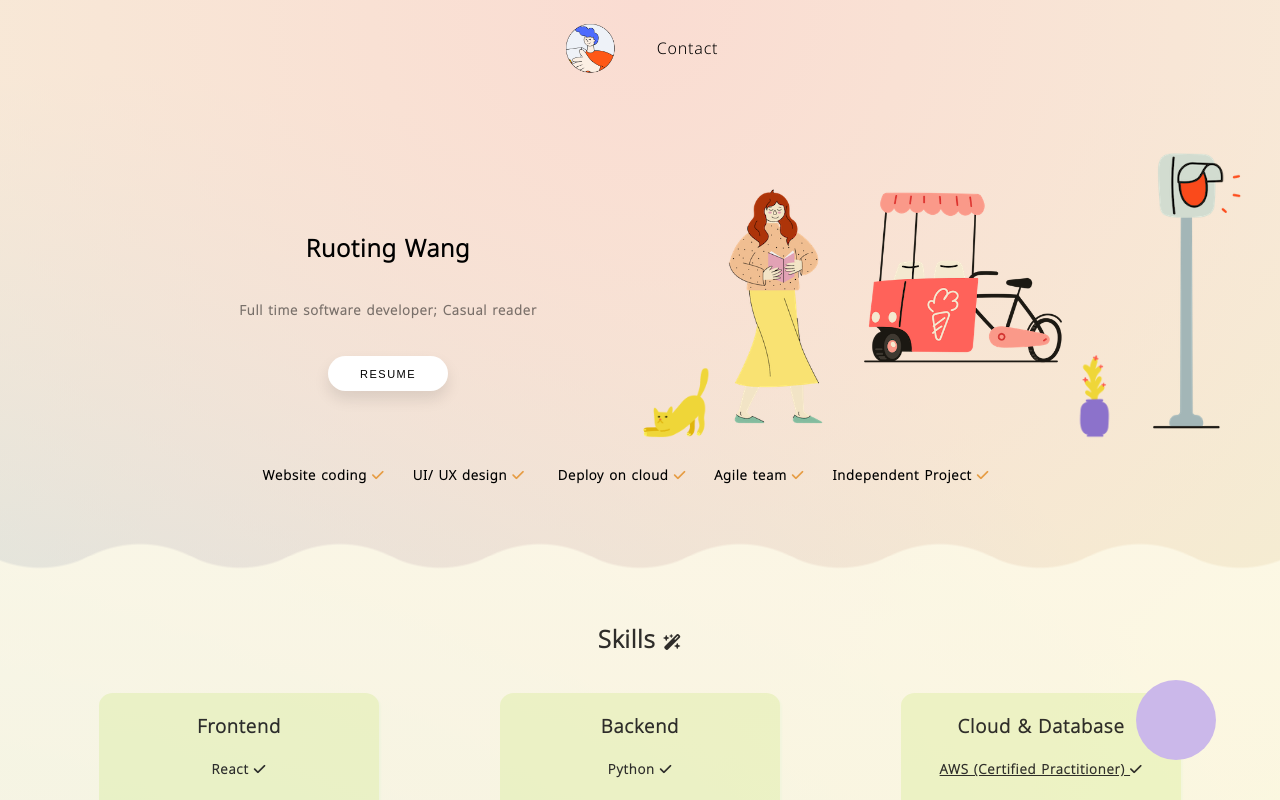
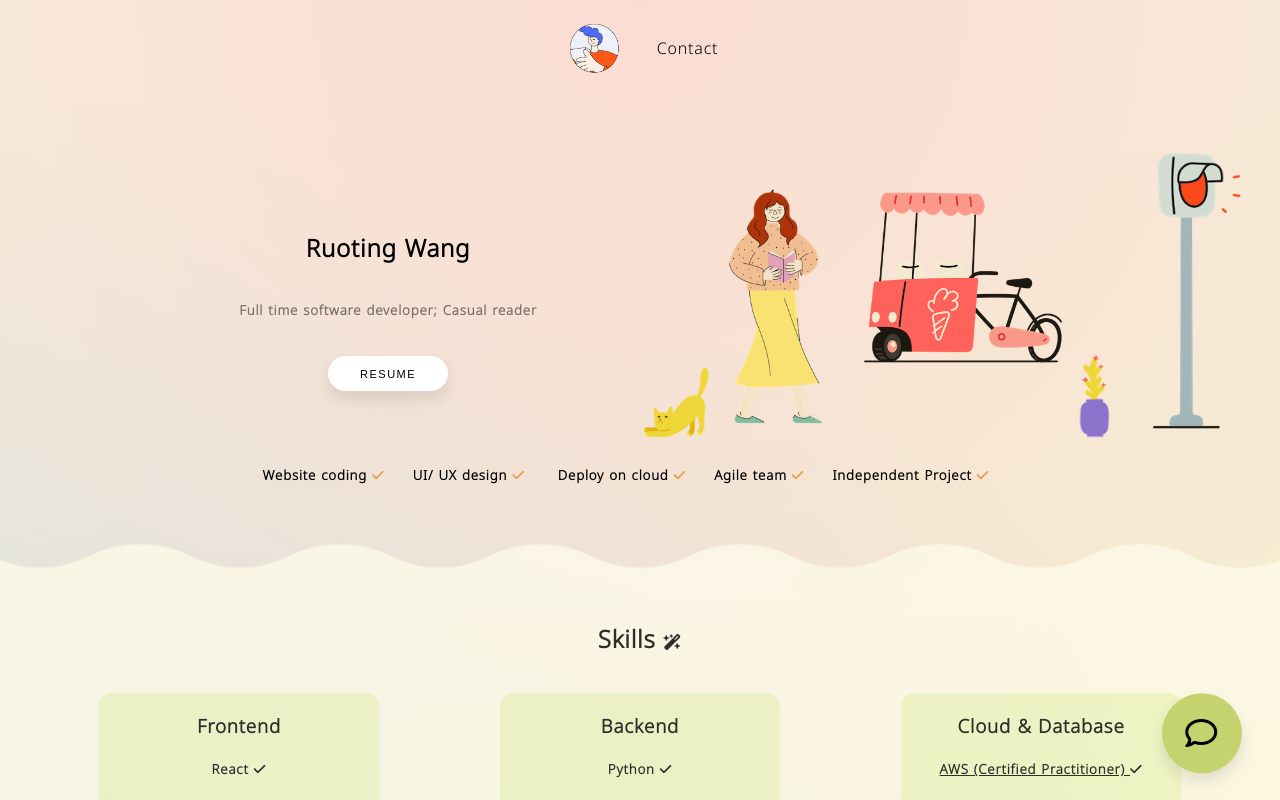
Before and after one commit to wangruoting/portfolio, a React (Create React App) app: page / in a window 1280 px wide. Shown: the top 800 px of the page. Built offline with nearby package versions, Linux system fonts and the light colour scheme.

Commit message:
Email section layout set up

```diff
--- a/src/App.js
+++ b/src/App.js
@@ -1,4 +1,5 @@
-import logo from './logo.svg';
+// import logo from './logo.svg';
+import React, { useState } from 'react';
 import './App.css';
 import Navbar from './Navbar/Navbar';
 import Project from './Project/Project.js';
@@ -12,25 +13,49 @@ import FIT5032 from './FIT5032/FIT5032.js';
 import IE from './ie/IE.js';
 import Contact from './Contact/Contact.js';
 import { Route, Routes } from 'react-router-dom';
-import React from 'react';
+
 
 function App() {
+
+  // control if open contact section
+  const [isOpen, setIsOpen] = useState(false);
+  const [closeBtnDisplay, setCloseBtnDisplay] = useState('hidden');
+
+  // control if open contact section
+  const handleClickToOpen = () => {
+    setIsOpen(true);
+    setCloseBtnDisplay('visible');
+  }
+
+  // control if open contact section
+  const handleClickToClose = () => {
+    setIsOpen(false);
+    setCloseBtnDisplay('hidden');
+  }
+
   return (
     <>
-      <Navbar />
+      <Navbar handleClick={handleClickToOpen} />
       <div className="container">
         <Routes>
           <Route path="/" element={<Home />} />
-          <Route path="/project" element={<Project />} />
+          {/* <Route path="/project" element={<Project />} />
           <Route path="/about" element={<About />} />
-          <Route path="/resume" element={<Resume />} />
+          <Route path="/resume" element={<Resume />} /> */}
           <Route path="/ie" element={<IE />} />
           <Route path="/fit5225" element={<FIT5225 />} />
           <Route path="/fit5046" element={<FIT5046 />} />
-          <Route path="/fit5147" element={<FIT5147 />} />
-          <Route path="/fit5032" element={<FIT5032 />} />
+          {/* <Route path="/fit5147" element={<FIT5147 />} />
+          <Route path="/fit5032" element={<FIT5032 />} /> */}
         </Routes>
-        <Contact />
+
+        <Contact
+          // pass props to contact component
+          isOpen={isOpen}
+          handleClickToOpen={handleClickToOpen}
+          handleClickToClose={handleClickToClose}
+          closeBtnDisplay={closeBtnDisplay}
+        />
       </div>
     </>
   );
--- a/src/Contact/Contact.js
+++ b/src/Contact/Contact.js
@@ -1,48 +1,27 @@
-import React, { useState } from 'react';
+import React from 'react';
 import './contact.css';
 
-export default function Contact() {
+export default function Contact(props) {
 
-    const [isOpen, setIsOpen] = useState(false);
-
-    const [openBtnOpacity, setBtnOpenOpacity] = useState(100);
-    const [closeBtnOpacity, setCloseBtnOpacity] = useState(0);
-
-    const handleClick = () => {
-        setIsOpen(!isOpen)
-    }
-
-    const handleOpenPopUp = () => {
-        setIsOpen(true);
-
-        setBtnOpenOpacity(0);
-        setCloseBtnOpacity(100);
-    }
-
-    const handleClosePopUp = () => {
-        setIsOpen(false);
-
-        setBtnOpenOpacity(100);
-        setCloseBtnOpacity(0);
-    }
+    const { isOpen, handleClickToOpen, handleClickToClose, closeBtnDisplay } = props
 
     return (
         <>
-            <div className={isOpen ? 'chatbot' : 'chatbot closed'} onClick={handleClick}>
-                {/* <button className='open-pop-up' onClick={handleOpenPopUp} style={{ opacity: openBtnOpacity }}>
-                    Contact
-                </button> */}
-
+            <div className={isOpen ? 'chatbot' : 'chatbot closed'} onClick={handleClickToOpen}>
+                {!isOpen && <i className="fa-regular fa-comment message-icon"></i>}
                 {isOpen && (
                     <div>
+                        <div className='my-icon-section'>
+                            <img className='chatbot-icon' src='../Wavy Buddies - Avatar.png'></img>
+                            <h5 className='chatbot-hi-text'>Hi! Glad to see you!</h5>
+                        </div>
                         <div>
-                            Pop up
+                            message section
                         </div>
-                        <button className='close-pop-up' onClick={handleClosePopUp} style={{ opacity: closeBtnOpacity }}>Close</button>
                     </div>
                 )}
-
             </div>
+            <button className='closePopUpBtn' onClick={handleClickToClose} style={{ visibility: closeBtnDisplay }}>Close <i class="fa-solid fa-xmark"></i></button>
         </>
     );
 }
--- a/src/Contact/contact.css
+++ b/src/Contact/contact.css
@@ -1,18 +1,102 @@
 .chatbot {
     position: fixed;
-    bottom: 5%;
-    right: 5%;
-    height: 25rem;
-    width: 18rem;
-    background-color: white;
+    bottom: 3%;
+    right: 3%;
+    height: 30rem;
+    width: 20rem;
+    background-color: #F3F3F3;
     transition: all 0.3s ease-in-out;
     border-radius: 15px;
     cursor: pointer;
+    box-shadow: 0px 8px 15px rgba(0, 0, 0, 0.1);
 }
 
 .chatbot.closed {
     border-radius: 50%;
-    background-color: rgb(203, 184, 234);
+    background-color: #c4d36d;
     height: 5rem;
     width: 5rem;
+
+    animation-name: circle-chatbot;
+    animation-timing-function: linear;
+    animation-duration: 2s;
+    animation-iteration-count: infinite;
 }
+
+.chatbot.closed:hover {
+    opacity: 70%;
+}
+
+@keyframes circle-chatbot {
+    0% {
+        transform: translateY(0);
+    }
+
+    50% {
+        transform: translateY(-10px);
+    }
+
+    100% {
+        transform: translateY(0);
+    }
+}
+
+.closePopUpBtn {
+    position: fixed;
+    right: 5%;
+    bottom: 5%;
+    transition: all 0.2s ease-in-out;
+
+    width: 100px;
+    height: 30px;
+    font-size: 10px;
+    text-transform: uppercase;
+    letter-spacing: 1px;
+    font-weight: 300;
+    color: #000;
+    background-color: #fff;
+    border: none;
+    border-radius: 45px;
+    box-shadow: 0px 8px 15px rgba(0, 0, 0, 0.1);
+    cursor: pointer;
+    outline: none;
+}
+
+.closePopUpBtn:hover {
+    background-color: #FFF36D;
+    box-shadow: 0px 8px 13px #f2800653;
+    color: #E69C43;
+    transform: translateY(-7px);
+}
+
+.my-icon-section {
+    width: 100%;
+    height: 6rem;
+    border-top-left-radius: 15px;
+    border-top-right-radius: 15px;
+    background-color: #c4d36d;
+}
+
+.chatbot-icon {
+    width: 2.5rem;
+    height: auto;
+    display: block;
+    margin: auto;
+    padding-top: 3%;
+}
+
+.chatbot-hi-text {
+    display: block;
+    margin: auto;
+    text-align: center;
+    padding-top: 3%;
+    color: graytext;
+}
+
+.message-icon {
+    position: absolute;
+    right: 50%;
+    bottom: 50%;
+    font-size: 2rem;
+    transform: translate(50%, 50%);
+}
--- a/src/Navbar/Navbar.js
+++ b/src/Navbar/Navbar.js
@@ -1,24 +1,33 @@
 import "./navbar.css";
 import React from 'react';
-import { Link, useMatch, useResolvedPath } from 'react-router-dom';
+import { Link } from 'react-router-dom';
+// import { useMatch, useResolvedPath } from 'react-router-dom';
 
-export default function Navbar() {
+export default function Navbar(props) {
+
+    const { handleClick } = props;
+
     return (<nav className="nav">
         <Link to="/" className="site-title"><img src="../Wavy Buddies - Avatar.png" style={{ height: "55px", width: 'auto' }}></img></Link>
         <ul>
+
             {/* <CustomLink to="/about">About</CustomLink> */}
+            {/* <CustomLink to="/contact" >Contact</CustomLink> */}
 
-            <CustomLink to="/contact">Contact</CustomLink>
+            <li className={"active"} onClick={handleClick}>
+                Contact
+            </li>
         </ul>
     </nav>);
 }
 
-function CustomLink({ to, children, ...props }) {
-    const resolvedPath = useResolvedPath(to)
-    const isActive = useMatch({ path: resolvedPath.pathname })
-    return (
-        <li className={isActive ? "active" : ""}>
-            <Link to={to} {...props}>{children}</Link>
-        </li>
-    )
-}
+// route to specific path
+// function CustomLink({ to, children, ...props }) {
+//     const resolvedPath = useResolvedPath(to)
+//     const isActive = useMatch({ path: resolvedPath.pathname })
+//     return (
+//         <li className={isActive ? "active" : ""}>
+//             <Link to={to} {...props}>{children}</Link>
+//         </li>
+//     )
+// }
--- a/src/Navbar/navbar.css
+++ b/src/Navbar/navbar.css
@@ -39,12 +39,10 @@ body {
 
 
 .nav {
-    /* background-color: rgb(255, 243, 109); */
     color: black;
     font-family: 'Noto Sans', sans-serif;
     display: flex;
     justify-content: center;
-    /* align-items: stretch; */
     gap: 2rem;
     padding: 1rem 1rem;
     align-items: center;
@@ -72,23 +70,10 @@ body {
 }
 
 .nav li.active {
-    /* background-color: azure; */
+    cursor: pointer;
 }
 
 .nav li:hover {
-    color: #CEF5EB;
-    /* color: #96A885; */
+    color: #c4d36d;
     transition: 0.5s;
 }
-
-.linkedin-logo {
-    position: absolute;
-    right: 5%;
-    font-size: x-large;
-    color: #0079BF;
-}
-
-.linkedin-logo:hover {
-    color: #0091E6;
-    transition: 0.5s;
-}
```
